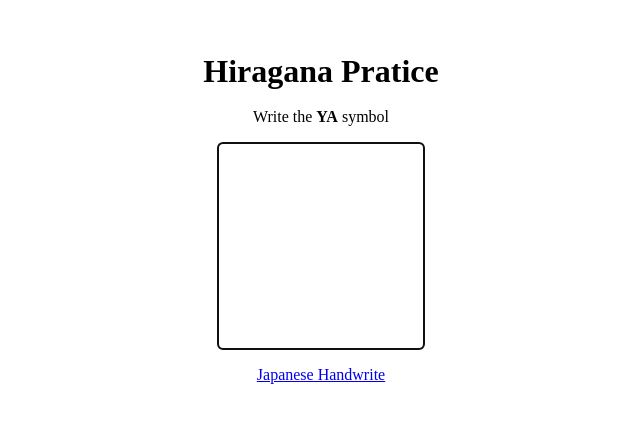
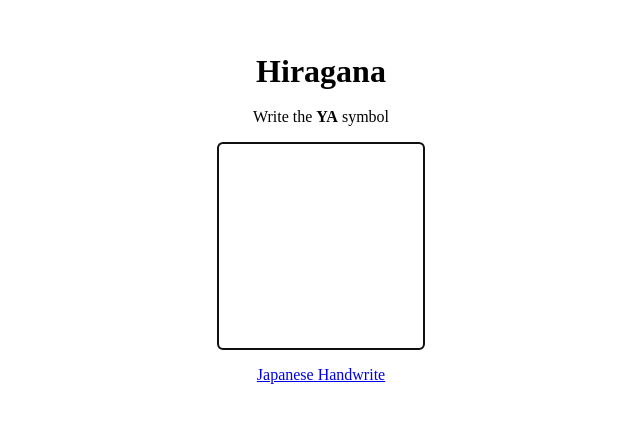
Before and after one commit to DanniloSN/---, a plain HTML site: page index.html in a window 1280 px wide. Shown: the part 182-604 px from the top of the page, without its empty margins (319-959 px from the left). Drawn offline with Linux system fonts and the light colour scheme.

Commit message:
English corrections

```diff
--- a/index.html
+++ b/index.html
@@ -4,11 +4,11 @@
   <meta charset="UTF-8">
   <meta http-equiv="X-UA-Compatible" content="IE=edge">
   <meta name="viewport" content="width=device-width, initial-scale=1.0">
-  <title>Japanese Pratice</title>
+  <title>Japanese Practice</title>
   <link rel="stylesheet" href="style.css">
 </head>
 <body>
-  <h1>Hiragana Pratice</h1>
+  <h1>Hiragana</h1>
   <br />
   <p>Write the <b id="hiragana-label">#</b> symbol</p>
   <form id="hiragana-form">
```
